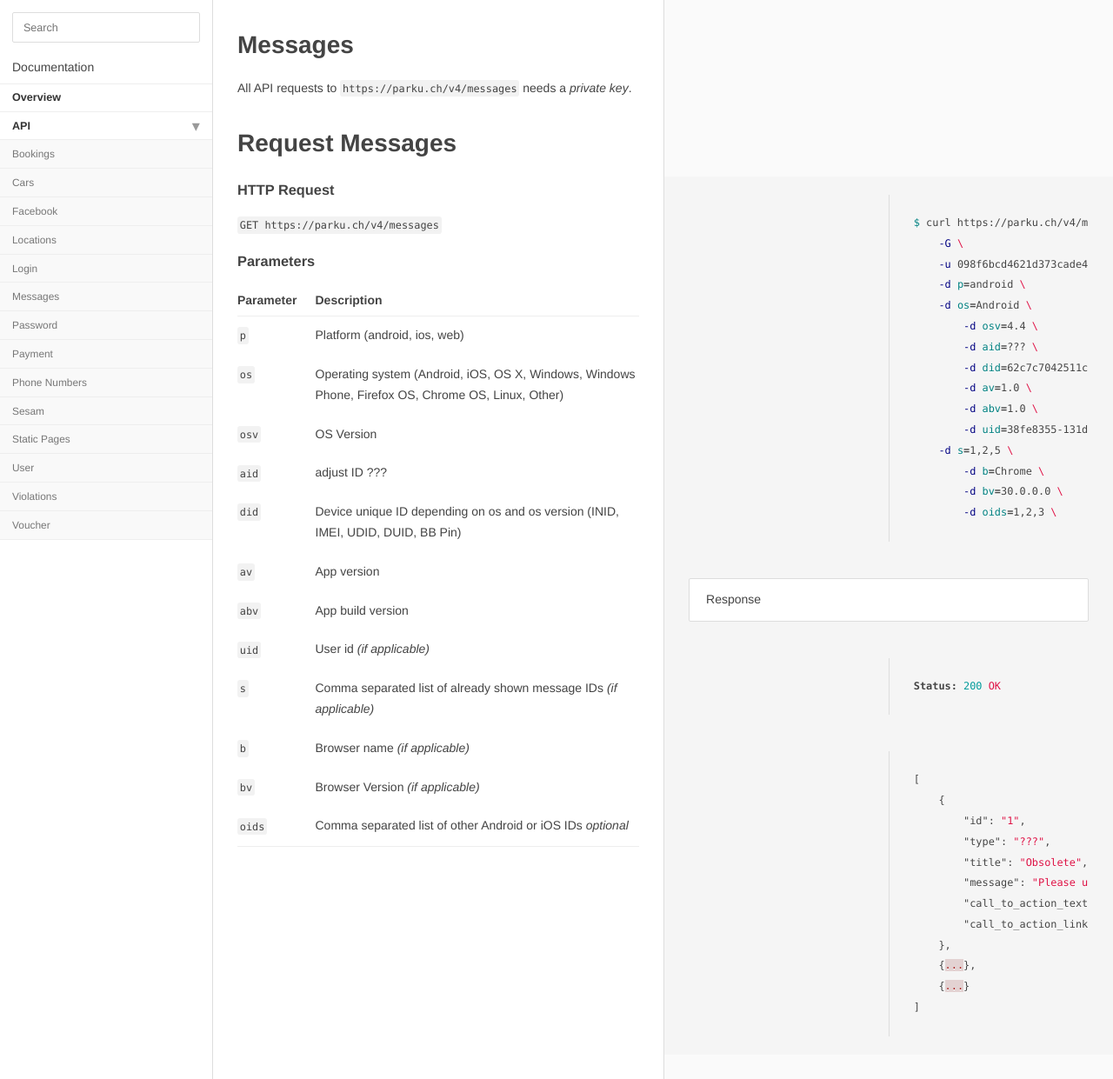
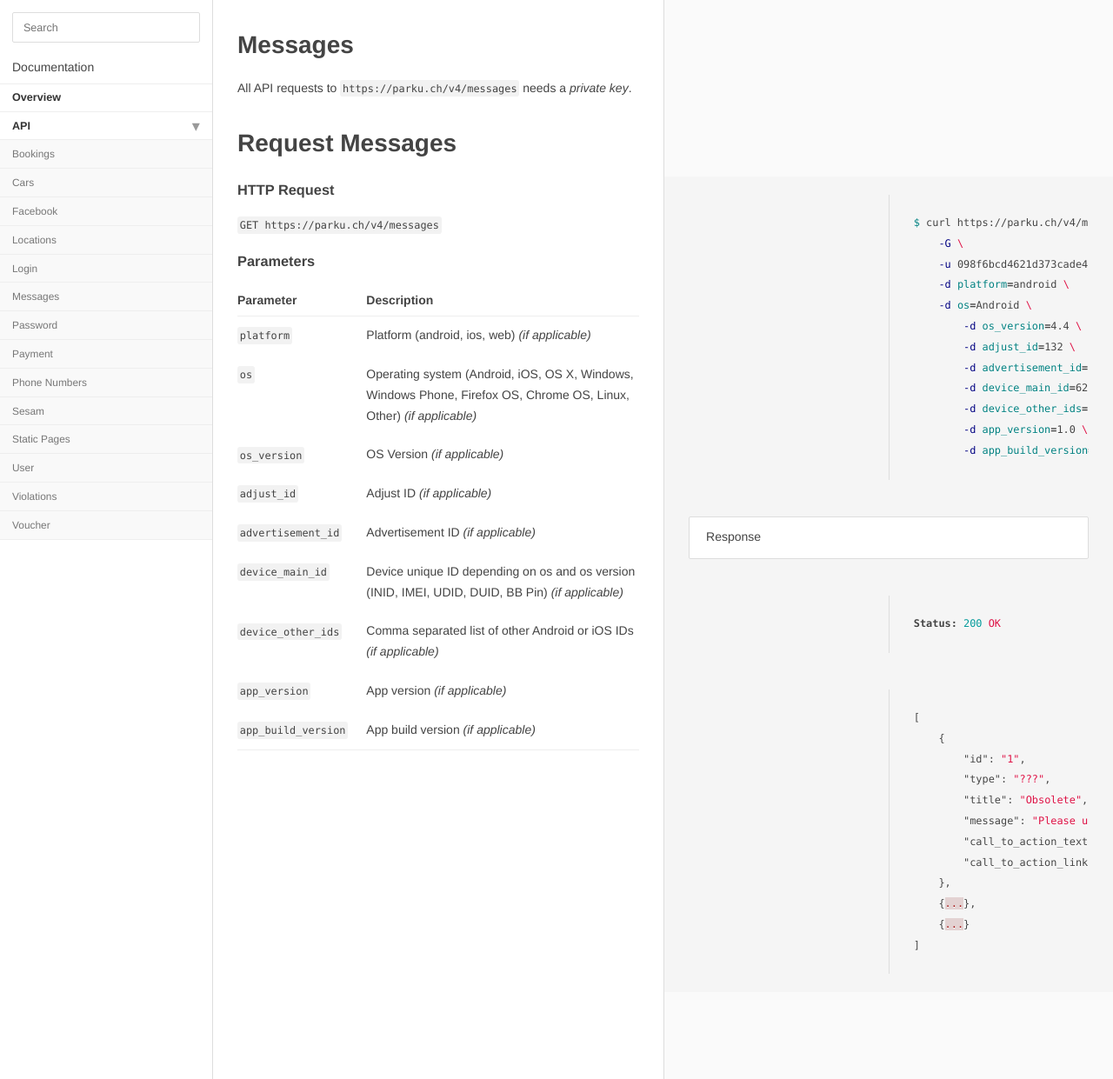
Before and after one commit to parku/docs, a Jekyll site: the page built from api/messages.md, in a window 1280 px wide and 1241 px high. Shown: the whole window at 87% size. Built offline with Jekyll 4.4.1, drawn with Linux system fonts in a browser that asks for light colours; Markdown is read by kramdown in place of the engine named in the settings.

Commit message:
#messages Applying specs changes
Removing and renaming parameters

````diff
--- a/api/messages.md
+++ b/api/messages.md
@@ -14,18 +14,15 @@
 $ curl {{ site.parku.api }}/messages \
     -G \
     -u 098f6bcd4621d373cade4e832627b4f6:parku \
-    -d p=android \
+    -d platform=android \
     -d os=Android \
-	-d osv=4.4 \
-	-d aid=??? \
-	-d did=62c7c7042511c086 \
-	-d av=1.0 \
-	-d abv=1.0 \
-	-d uid=38fe8355-131d-11e4-bd51-b888e3f2a4ab \
-    -d s=1,2,5 \
-	-d b=Chrome \
-	-d bv=30.0.0.0 \
-	-d oids=1,2,3 \
+	-d os_version=4.4 \
+	-d adjust_id=132 \
+	-d advertisement_id=13 \
+	-d device_main_id=62c7c7042511c086 \
+	-d device_other_ids=1,2,3 \
+	-d app_version=1.0 \
+	-d app_build_version=1.0 \
 ```
 
 > Response
@@ -56,15 +53,12 @@
 
 Parameter		 | Description
 ---					 | ---
-`p`					| Platform (android, ios, web)
-`os`					| Operating system (Android, iOS, OS X, Windows, Windows Phone, Firefox OS, Chrome OS, Linux, Other)
-`osv`					| OS Version
-`aid`					| adjust ID ???
-`did`					| Device unique ID depending on os and os version (INID, IMEI, UDID, DUID, BB Pin)
-`av`					| App version
-`abv`					| App build version
-`uid`					| User id _(if applicable)_
-`s`					| Comma separated list of already shown message IDs _(if applicable)_
-`b`					| Browser name _(if applicable)_
-`bv`					| Browser Version _(if applicable)_
-`oids`					| Comma separated list of other Android or iOS IDs _optional_
+`platform`					| Platform (android, ios, web) _(if applicable)_
+`os`					| Operating system (Android, iOS, OS X, Windows, Windows Phone, Firefox OS, Chrome OS, Linux, Other) _(if applicable)_
+`os_version`					| OS Version _(if applicable)_
+`adjust_id`					| Adjust ID _(if applicable)_
+`advertisement_id`					| Advertisement ID _(if applicable)_
+`device_main_id`					| Device unique ID depending on os and os version (INID, IMEI, UDID, DUID, BB Pin) _(if applicable)_
+`device_other_ids`					| Comma separated list of other Android or iOS IDs _(if applicable)_
+`app_version`					| App version _(if applicable)_
+`app_build_version`					| App build version _(if applicable)_
````
